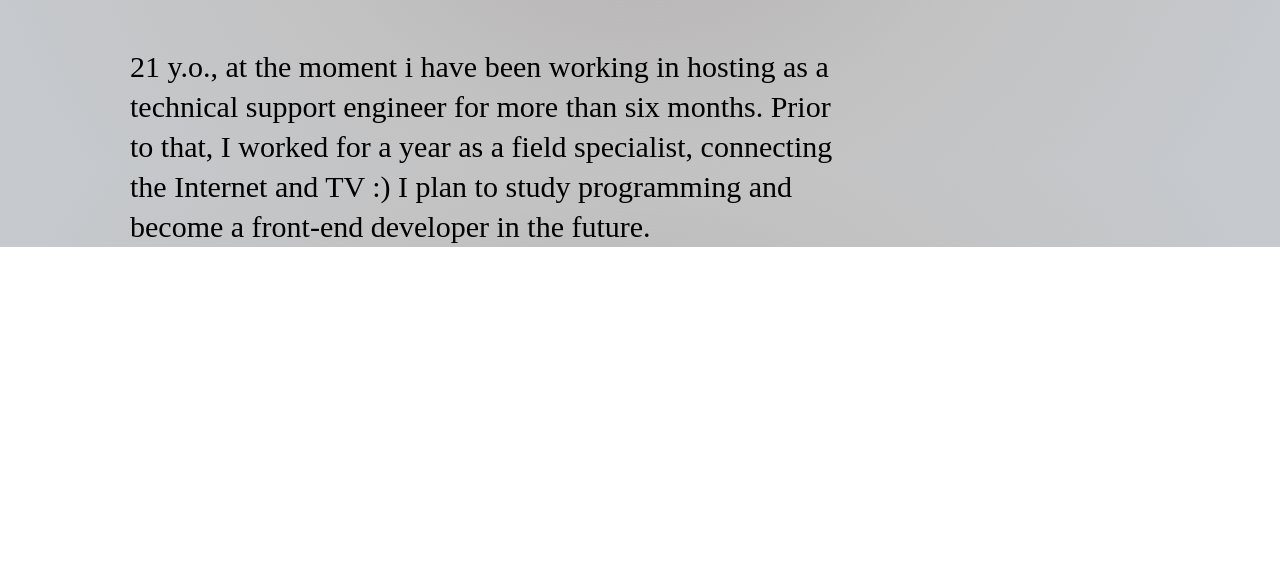
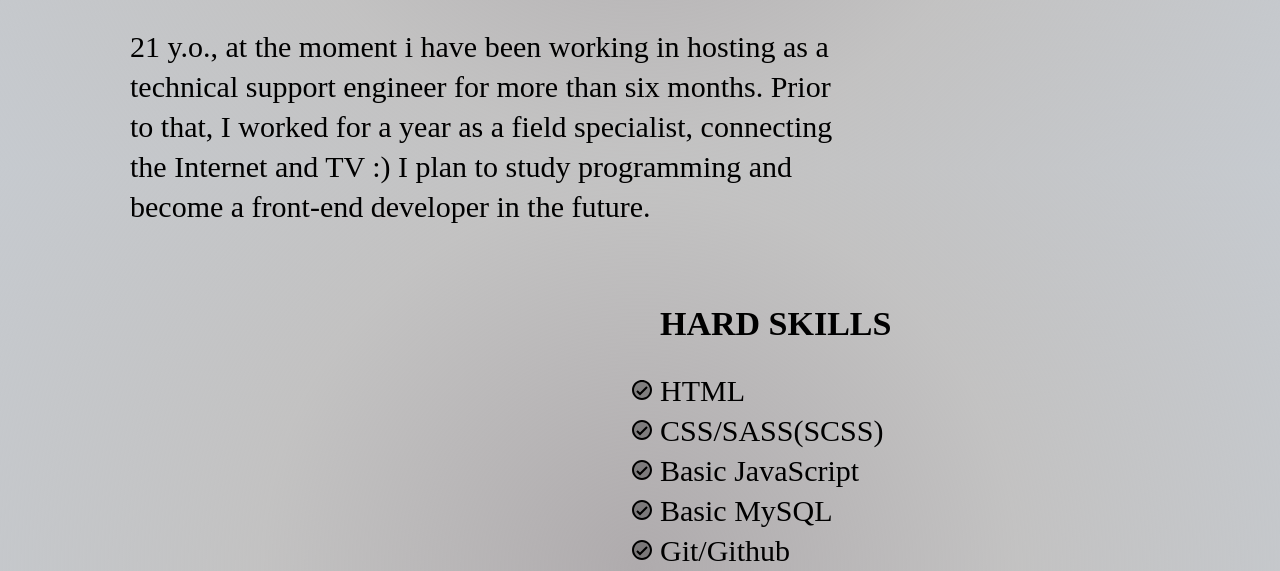
Before and after one commit to Artem3348/rsschool-cv, a plain HTML site: page index.html in a window 1280 px wide. Shown: the part 632-1203 px from the top of the page. Before the commit the page ends 879 px from the top, so only its background shows below. Drawn offline with Linux system fonts and the light colour scheme.

Commit message:
feat: add skills section

```diff
--- a/index.html
+++ b/index.html
@@ -41,13 +41,12 @@
               <img
                 class="about__photo"
                 src="/rsschool-cv/images/avatar.jpg"
-                alt="photo"
+                alt="avatar"
               />
             </div>
-            <div class="about__info">
-              <h1 class="about__info-hello" id="about">Hello, i'm Artem</h1>
-              <h2 class="about__info-header">About me</h2>
-              <p class="about__info-info">
+            <h1 class="about__hello" id="about">Hello, i'm Artem</h1>
+            <h2 class="about__header title">About me</h2>
+            <p class="about__info descr">
               21 y.o., at the moment i have been working in hosting as a
               technical support engineer for more than six months. Prior to
               that, I worked for a year as a field specialist, connecting the
@@ -56,6 +55,19 @@
             </p>
           </div>
         </div>
+      </section>
+      <section class="section__skills">
+        <div class="container">
+          <div class="skills">
+            <h2 class="skills__header title">Hard skills</h2>
+            <ul class="skills__list descr">
+              <li>HTML</li>
+              <li>CSS/SASS(SCSS)</li>
+              <li>Basic JavaScript</li>
+              <li>Basic MySQL</li>
+              <li>Git/Github</li>
+            </ul>
+          </div>
         </div>
       </section>
     </main>
--- a/style.css
+++ b/style.css
@@ -129,22 +129,37 @@ header {
   width: 25%;
   border-radius: 50%;
 }
-.about__info {
+.about__hello {
+  text-align: center;
+  font-size: 56px;
   margin-top: 80px;
 }
-.about__info-hello {
-  text-align: center;
-  font-size: 56px;
+.about__header {
+  margin: 30px 0 30px 130px;
 }
-.about__info-header {
+.title {
   text-transform: uppercase;
   font-weight: 600;
   font-size: 34px;
-  margin: 30px 0 30px 130px;
 }
-.about__info-info {
-  margin: 50px 0 0 100px;
+.about__info {
+  margin-left: 100px;
+}
+.descr {
   font-size: 30px;
   max-width: 710px;
   line-height: 40px;
 }
+.section__skills {
+  margin: 80px 0 0 0;
+}
+.skills {
+  margin-left: 600px;
+}
+.skills__header {
+  margin: 0 0 30px 30px;
+}
+.skills__list li {
+  background: url(/rsschool-cv/images/ok.svg) left 7px no-repeat;
+  padding: 0 0 0 30px;
+}
```
Also changed, not shown: images/ok.svg (added). Lines whose indentation alone changed are shown as unchanged.
